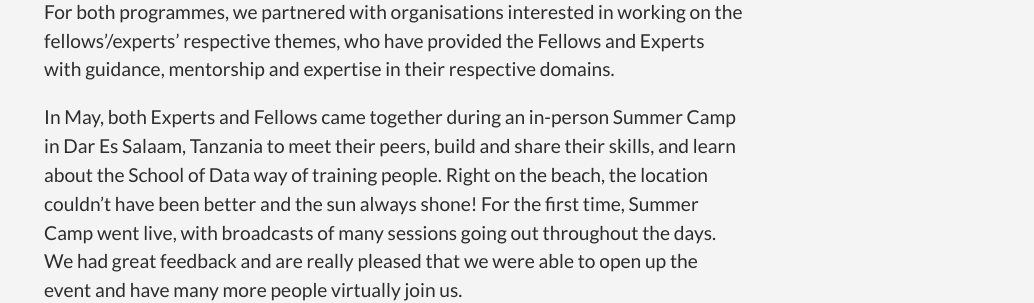
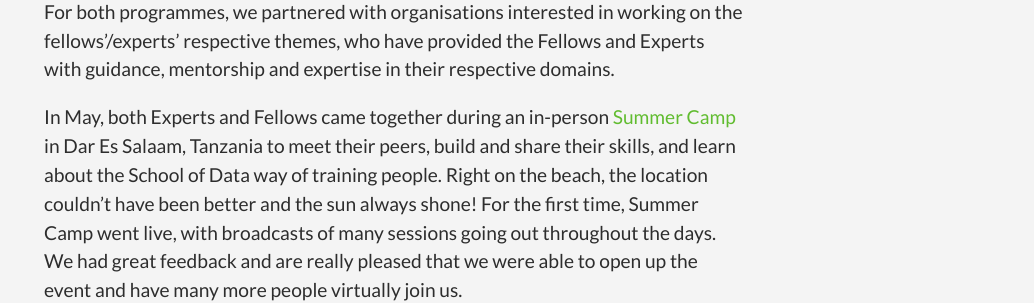
Before and after one commit to okfn/annual-report-2018, a Jekyll site: the page built from index.html, in a window 1280 px wide and 900 px high, scrolled down 7927 px. Shown: the part 155-458 px from the top of the window, without its empty margins (246-1280 px from the left). Built offline with Jekyll 4.4.1, drawn with Linux system fonts in a browser that asks for light colours; some web fonts are replaced; part of the change alters nothing that is shown.

```diff
--- a/_data/content.yml
+++ b/_data/content.yml
@@ -78,7 +78,7 @@
 
     For both programmes, we partnered with organisations interested in working on the fellows’/experts’ respective themes, who have provided the Fellows and Experts with guidance, mentorship and expertise in their respective domains.
 
-    In May, both Experts and Fellows came together during an in-person Summer Camp in Dar Es Salaam, Tanzania to meet their peers, build and share their skills, and learn about the School of Data way of training people. Right on the beach, the location couldn’t have been better and the sun always shone! For the first time, Summer Camp went live, with broadcasts of many sessions going out throughout the days. We had great feedback and are really pleased that we were able to open up the event and have many more people virtually join us.
+    In May, both Experts and Fellows came together during an in-person [Summer Camp](https://schoolofdata.org/2017/10/03/2017-summer-camp-dispatch-1-thank-you/) in Dar Es Salaam, Tanzania to meet their peers, build and share their skills, and learn about the School of Data way of training people. Right on the beach, the location couldn’t have been better and the sun always shone! For the first time, Summer Camp went live, with broadcasts of many sessions going out throughout the days. We had great feedback and are really pleased that we were able to open up the event and have many more people virtually join us.
 
     ![SCODA summer camp](img/scoda.jpg)
 
```
